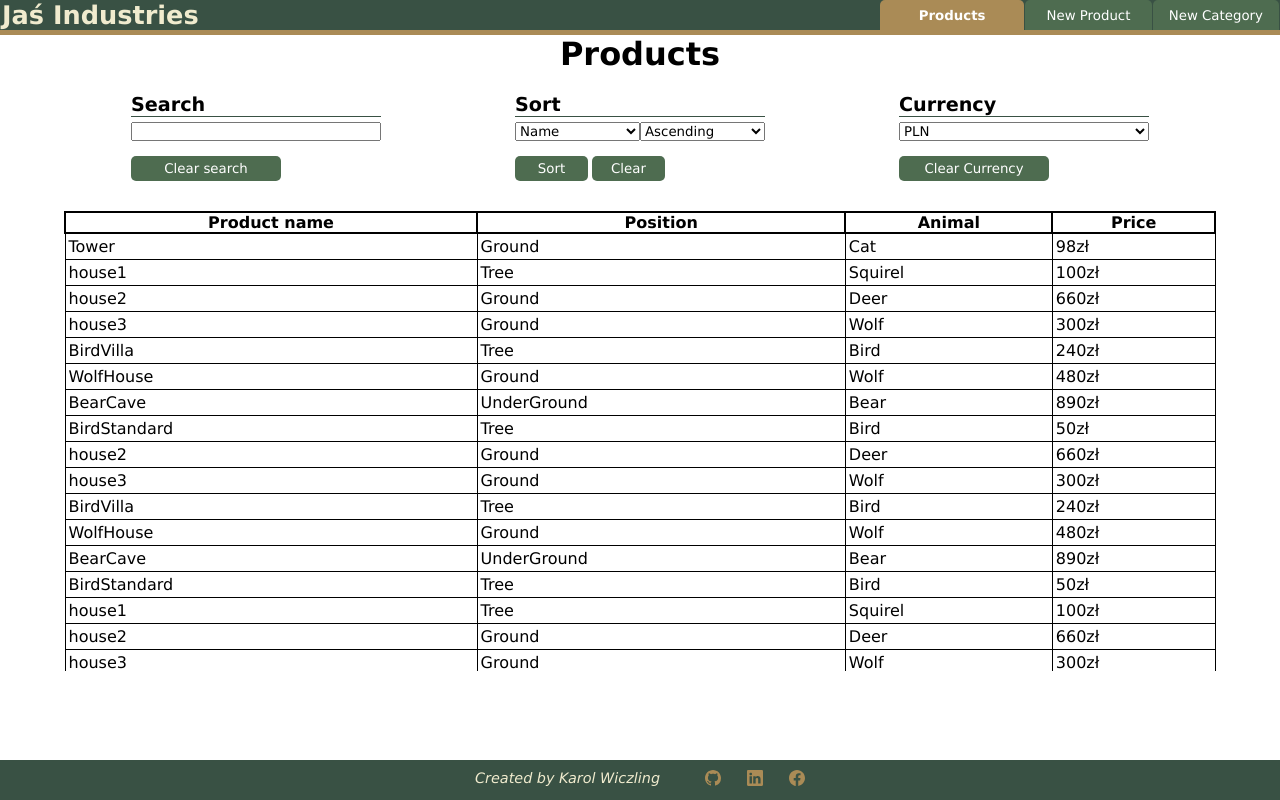
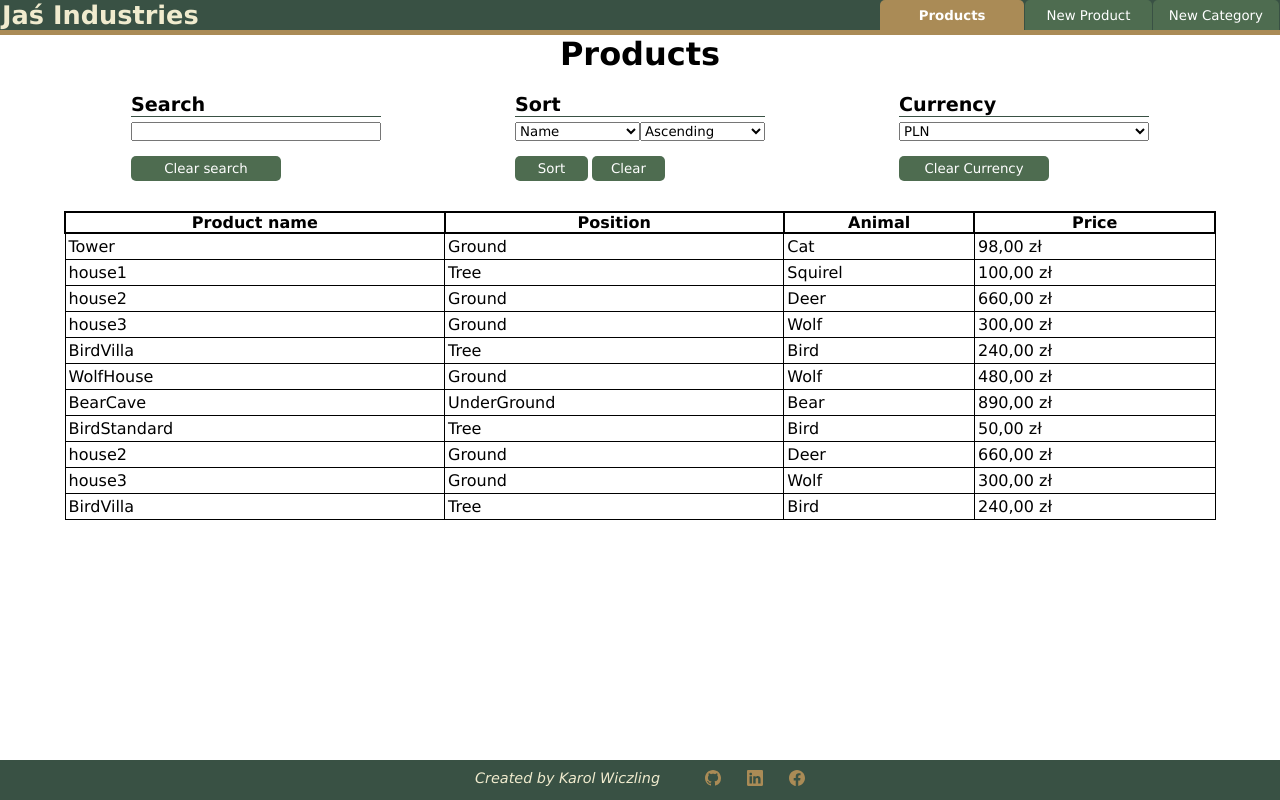
Before and after one commit to K-Wiczling/JasInd, a Vue app: page / in a window 1280 px wide. Built offline with nearby package versions, Linux system fonts and the light colour scheme.

Commit message:
finish app

```diff
--- a/src/components/pages/AddProductForm.vue
+++ b/src/components/pages/AddProductForm.vue
@@ -64,6 +64,7 @@ export default {
       let message = [];
       // Validate Id
       let res = validation.validateId(id, store.products);
+      console.log(res, id);
       if (res.result && res.rest.newId) {
         // Validate name text
         res = validation.validateTextInput(this.pName, "name");
--- a/src/components/pages/ProductsTable.vue
+++ b/src/components/pages/ProductsTable.vue
@@ -1,6 +1,6 @@
 <template>
   <div id="table-wrapper">
-    <ProductModal :idd="idd" />
+    <ProductModal :id='idd' :product="product" />
     <table>
       <tr>
         <th>Product name</th>
@@ -11,7 +11,7 @@
       <tr
         v-for="product in store.displayedProducts"
         v-bind:key="product.id"
-        @click="showProduct(product.id)"
+        @click="showProduct(product)"
       >
         <td>{{ product.name }}</td>
         <td>{{ product.positon }}</td>
@@ -24,6 +24,7 @@
 
 <script>
 import { store } from "@/sripts/store";
+import validation from "@/sripts/validation";
 import ProductModal from "../small/ProductModal.vue";
 
 export default {
@@ -33,50 +34,19 @@ export default {
       store,
       currency: "pln",
       idd: 0,
+      product: {},
     };
   },
   methods: {
     // Open modal and show prodact with id
-    showProduct(id) {
-      this.idd = id;
+    showProduct(product) {
+      this.product = product;
+      this.idd = store.displayedProducts.indexOf(this.product);
+
       store.modalShow = !store.modalShow;
     },
-    // base on the used currency change price format
-    currencyChange(value) {
-      let price = "";
-      switch (store.currency) {
-        // PLN
-        case "pln":
-          {
-            price = value + "zł";
-          }
-          break;
-
-        // EUR
-        case "eur":
-          {
-            price = Math.round(value / 4.65) + "€";
-          }
-          break;
-
-        // USD
-        case "usd":
-          {
-            price = "$" + Math.round(value / 4.37);
-          }
-          break;
-
-        // gbp
-        case "gbp":
-          {
-            price = "£" + Math.round(value / 5.27);
-          }
-          break;
-
-        default:
-          break;
-      }
-      return price;
+    currencyChange (price) {
+      return validation.currencyChange(price)
     },
   },
   components: {
@@ -86,7 +56,6 @@ export default {
 </script>
 
 <style scoped>
-
 /* TABLE */
 #table-wrapper {
   overflow-y: scroll;
--- a/src/components/small/ProductModal.vue
+++ b/src/components/small/ProductModal.vue
@@ -3,19 +3,19 @@
     <div id="wrapper">
       <div class="line">
         <p>
-          Name: <strong>{{ store.products[idd].name }}</strong>
+          Name: <strong>{{ store.products[id].name }}</strong>
         </p>
         <input
           v-model="mName"
           type="text"
           name="name"
-          :placeholder="store.products[idd].name"
+          :placeholder="product.name"
         />
       </div>
 
       <div class="line">
         <p>
-          Position: <strong>{{ store.products[idd].positon }}</strong>
+          Position: <strong>{{ store.products[id].positon }}</strong>
         </p>
         <select v-model="mPosition" name="position" id="position">
           <option
@@ -29,7 +29,7 @@
       </div>
       <div class="line">
         <p>
-          Animal: <strong>{{ store.products[idd].animal }}</strong>
+          Animal: <strong>{{ store.products[id].animal }}</strong>
         </p>
         <select v-model="mAnimal" name="animal" id="animal">
           <option
@@ -43,11 +43,18 @@
       </div>
       <div class="line">
         <p>
-          Price: <strong>{{ store.products[idd].price }}zł</strong>
+          Price: <strong>{{currencyChange(store.products[id].price, true) }}</strong>
         </p>
         <input v-model="mPrice" type="number" name="price" />
+
+      </div>
+      <div class="line" v-if="store.currency !== 'pln'">
+        <p>
+          Price: <strong>{{currencyChange(store.products[id].price) }}</strong>
+        </p>
       </div>
       <ButtonMulti text="Update" @click="updateProduct" />
+      <ButtonMulti text="Remove" @click="removeProduct" />
     </div>
     <ButtonMulti text="x" @click="closeModal" id="exit" />
   </div>
@@ -62,7 +69,8 @@ import ButtonMulti from "./ButtonMulti.vue";
 export default {
   name: "ProductModal",
   props: {
-    idd: Number,
+    id: Number,
+    product: Object,
   },
   data() {
     return {
@@ -79,17 +87,18 @@ export default {
     },
 
     updateProduct() {
-      if (typeof idd === "number") {
+      if (typeof this.id !== "number") {
+        console.log("dsd");
         return Outcome.buildOutcome(false, "Can't update product without id");
       }
-
       let res;
       let message = [];
       if (this.mName !== "") {
         res = validation.validateTextInput(this.mName);
         if (res.result) {
-          store.products[this.idd].name = this.mName;
+          store.products[this.id].name = this.mName;
           message.push("Name Updated");
+          this.mName = "";
         } else {
           message.push("Name Incorrect");
         }
@@ -97,8 +106,9 @@ export default {
       if (this.mPosition !== "") {
         res = validation.validateTextInput(this.mPosition);
         if (res.result) {
-          store.products[this.idd].positon = this.mPosition;
+          store.products[this.id].positon = this.mPosition;
           message.push("Position Updated");
+          this.mPosition = "";
         } else {
           message.push("Position Incorrect");
         }
@@ -106,8 +116,9 @@ export default {
       if (this.mAnimal !== "") {
         res = validation.validateTextInput(this.mAnimal);
         if (res.result) {
-          store.products[this.idd].positon = this.mAnimal;
+          store.products[this.id].positon = this.mAnimal;
           message.push("Animal Updated");
+          this.mAnimal = "";
         } else {
           message.push("Animal Incorrect");
         }
@@ -115,15 +126,25 @@ export default {
       if (this.mPrice !== "") {
         res = validation.validateNumberInput(this.mPrice);
         if (res.result) {
-          store.products[this.idd].price = this.mPrice;
+          store.products[this.id].price = this.mPrice;
           message.push("Price Updated");
+          this.mPrice = 0;
         } else {
           message.push("Price Incorrect");
         }
       }
-      if(message.length !== 0){
+      if (message.length !== 0) {
         alert(message);
       }
+      store.displayedProducts = structuredClone(store.products);
+    },
+    removeProduct() {
+      this.closeModal();
+      store.products.splice(this.id, 1);
+      store.displayedProducts = structuredClone(store.products);
+    },
+    currencyChange (price, getPln) {
+      return validation.currencyChange(price, getPln)
     },
   },
   components: {
@@ -179,6 +200,9 @@ input,
 select {
   width: 200px;
 }
+button {
+  margin-bottom: 3px;
+}
 @media only screen and (max-width: 850px) {
   #wrapper {
     width: 430px;
--- a/src/components/small/SortProducts.vue
+++ b/src/components/small/SortProducts.vue
@@ -39,8 +39,8 @@ export default {
     sorting() {
       let tmpProducts = structuredClone(store.displayedProducts);
       tmpProducts.sort((a, b) => {
-        const nameA = a[this.sortCategory.toLowerCase()].toLowerCase();
-        const nameB = b[this.sortCategory.toLowerCase()].toLowerCase();
+        let nameA = a[this.sortCategory.toLowerCase()];
+        let nameB = b[this.sortCategory.toLowerCase()];
 
         if (this.sortType === "ascending") {
           if (nameA < nameB) {
--- a/src/sripts/store.js
+++ b/src/sripts/store.js
@@ -23,70 +23,8 @@ export const store = reactive({
     { id: 7, name: "BirdStandard", positon: "Tree", animal: "Bird", price: 50 },
     { id: 8, name: "house2", positon: "Ground", animal: "Deer", price: 660 },
     { id: 9, name: "house3", positon: "Ground", animal: "Wolf", price: 300 },
-    { id: 10, name: "BirdVilla", positon: "Tree", animal: "Bird", price: 240 },
-    {
-      id: 11,
-      name: "WolfHouse",
-      positon: "Ground",
-      animal: "Wolf",
-      price: 480,
-    },
-    {
-      id: 12,
-      name: "BearCave",
-      positon: "UnderGround",
-      animal: "Bear",
-      price: 890,
-    },
-    {
-      id: 13,
-      name: "BirdStandard",
-      positon: "Tree",
-      animal: "Bird",
-      price: 50,
-    },
-    { id: 14, name: "house1", positon: "Tree", animal: "Squirel", price: 100 },
-    { id: 15, name: "house2", positon: "Ground", animal: "Deer", price: 660 },
-    { id: 16, name: "house3", positon: "Ground", animal: "Wolf", price: 300 },
-    { id: 17, name: "BirdVilla", positon: "Tree", animal: "Bird", price: 240 },
-    {
-      id: 18,
-      name: "WolfHouse",
-      positon: "Ground",
-      animal: "Wolf",
-      price: 480,
-    },
-    {
-      id: 19,
-      name: "RabCave",
-      positon: "UnderGround",
-      animal: "Rabbit",
-      price: 890,
-    },
-    {
-      id: 20,
-      name: "BirdStandard",
-      positon: "Tree",
-      animal: "Bird",
-      price: 50,
-    },
-    { id: 21, name: "house2", positon: "Ground", animal: "Deer", price: 660 },
-    { id: 22, name: "house3", positon: "Ground", animal: "Wolf", price: 300 },
-    { id: 23, name: "BirdVilla", positon: "Tree", animal: "Bird", price: 240 },
-    {
-      id: 24,
-      name: "WolfHouse",
-      positon: "Ground",
-      animal: "Wolf",
-      price: 480,
-    },
-    {
-      id: 25,
-      name: "BearCave",
-      positon: "UnderGround",
-      animal: "Bear",
-      price: 890,
-    },
+    { id: 13, name: "BirdVilla", positon: "Tree", animal: "Bird", price: 240 },
+
   ],
   positons: [
     { id: 0, name: "Tree" },
--- a/src/sripts/validation.js
+++ b/src/sripts/validation.js
@@ -1,5 +1,5 @@
 import Outcome from "./outcome";
-
+import { store } from "./store";
 class Validation {
   constructor() {
     //Singletone
@@ -7,15 +7,10 @@ class Validation {
   }
 
   // Validateing text input (input type='string' , select)
-  validateTextInput = ( value, name) => {
-    if (
-      value === "" ||
-      value === null ||
-      value === undefined
-    ) {
+  validateTextInput = (value, name) => {
+    if (value === "" || value === null || value === undefined) {
       return Outcome.buildOutcome(false, `${name} input can't be empty`);
-    }
-    else {
+    } else {
       return Outcome.buildOutcome(true, `${name} input validated correctly`);
     }
   };
@@ -35,20 +30,75 @@ class Validation {
 
   // Id validation
   validateId = (id, arr) => {
-    if(typeof id === 'number' && !isNaN(id)){
-      if (arr.length === id) {
-        return Outcome.buildOutcome(true, 'Id can be used as new', {newId: true})
+    if (typeof id === "number" && !isNaN(id)) {
+      if (arr[arr.length - 1] !== id) {
+        return Outcome.buildOutcome(true, "Id can be used as new", {
+          newId: true,
+        });
       }
-      return Outcome.buildOutcome(true, 'There is product with this id', {newId: false})
+      return Outcome.buildOutcome(true, "There is product with this id", {
+        newId: false,
+      });
     }
-    return Outcome.buildOutcome(false, 'Id validation false', )
+    return Outcome.buildOutcome(false, "Id validation false");
+  };
+
+  // Change currency
+  currencyChange(value, getPln) {
+    let price = "";
+    function calcPrice(changeFactor, currencyCode, countryCode) {
+      const formatter = new Intl.NumberFormat(countryCode, {
+        style: "currency",
+        currency: currencyCode,
+        minimumFractionDigits: 2,
+        maximumFractionDigits: 2,
+      });
+      return formatter.format(value / changeFactor);
+    }
+    if (getPln) {
+      price = calcPrice(1, "PLN", "pl-PL");
+      return price;
+    }
+    switch (store.currency) {
+      // PLN
+      case "pln":
+        {
+          price = calcPrice(1, "PLN", "pl-PL");
+        }
+        break;
+
+      // EUR
+      case "eur":
+        {
+          price = calcPrice(4.65, "EUR", "de-DE");
+        }
+        break;
+
+      // USD
+      case "usd":
+        {
+          price = calcPrice(4.37, "USD", "en-US");
+        }
+        break;
+
+      // gbp
+      case "gbp":
+        {
+          price = calcPrice(5.27, "GBP", "en-GB");
+        }
+        break;
+
+      default:
+        break;
+    }
+    return price;
   }
 
   // generate uniqe Id
   getUniqeId = (arr) => {
     let id = arr[arr.length - 1].id + 1;
     return id;
-  }
+  };
 }
 const validation = new Validation();
 export default validation;
```
Lines whose indentation alone changed are shown as unchanged.
